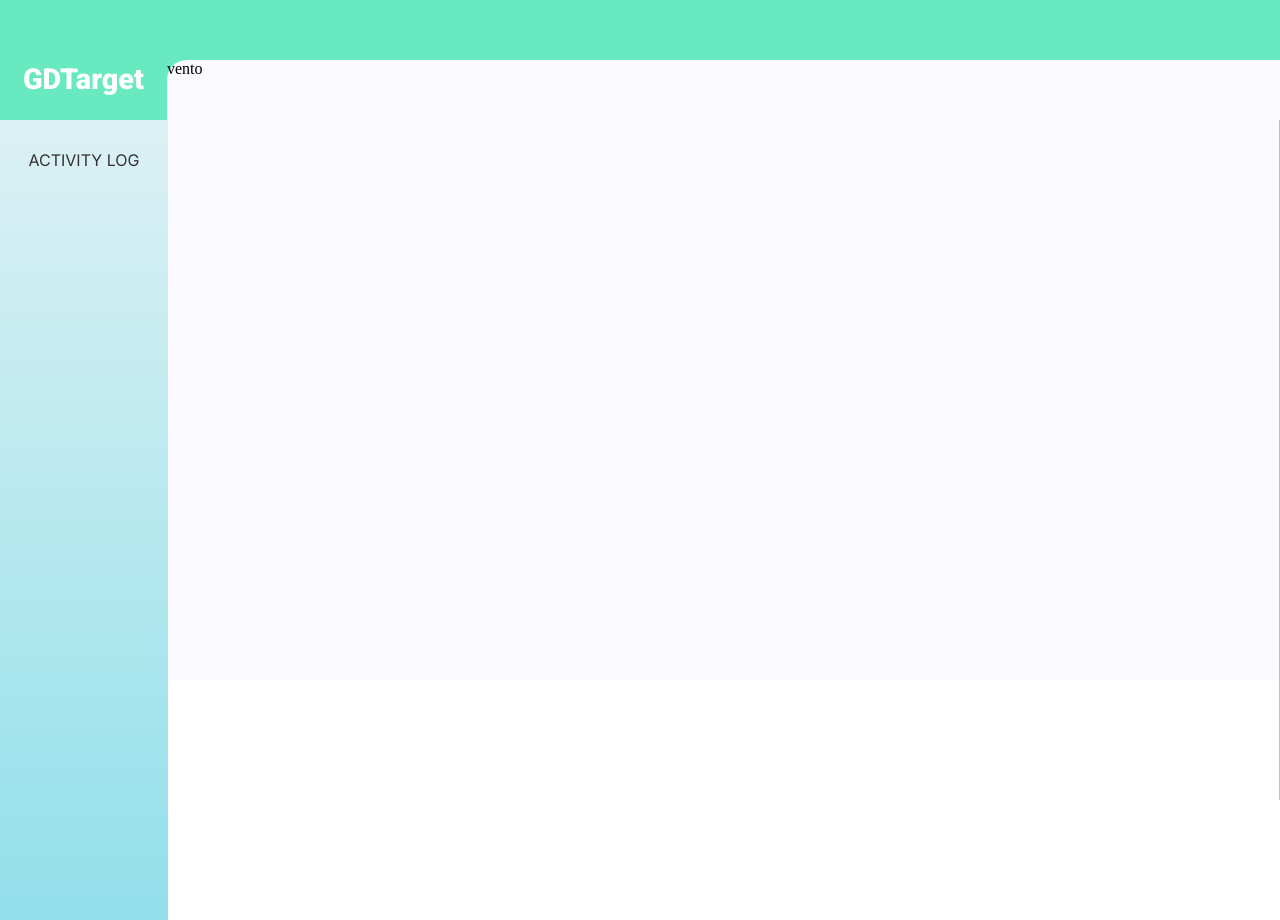
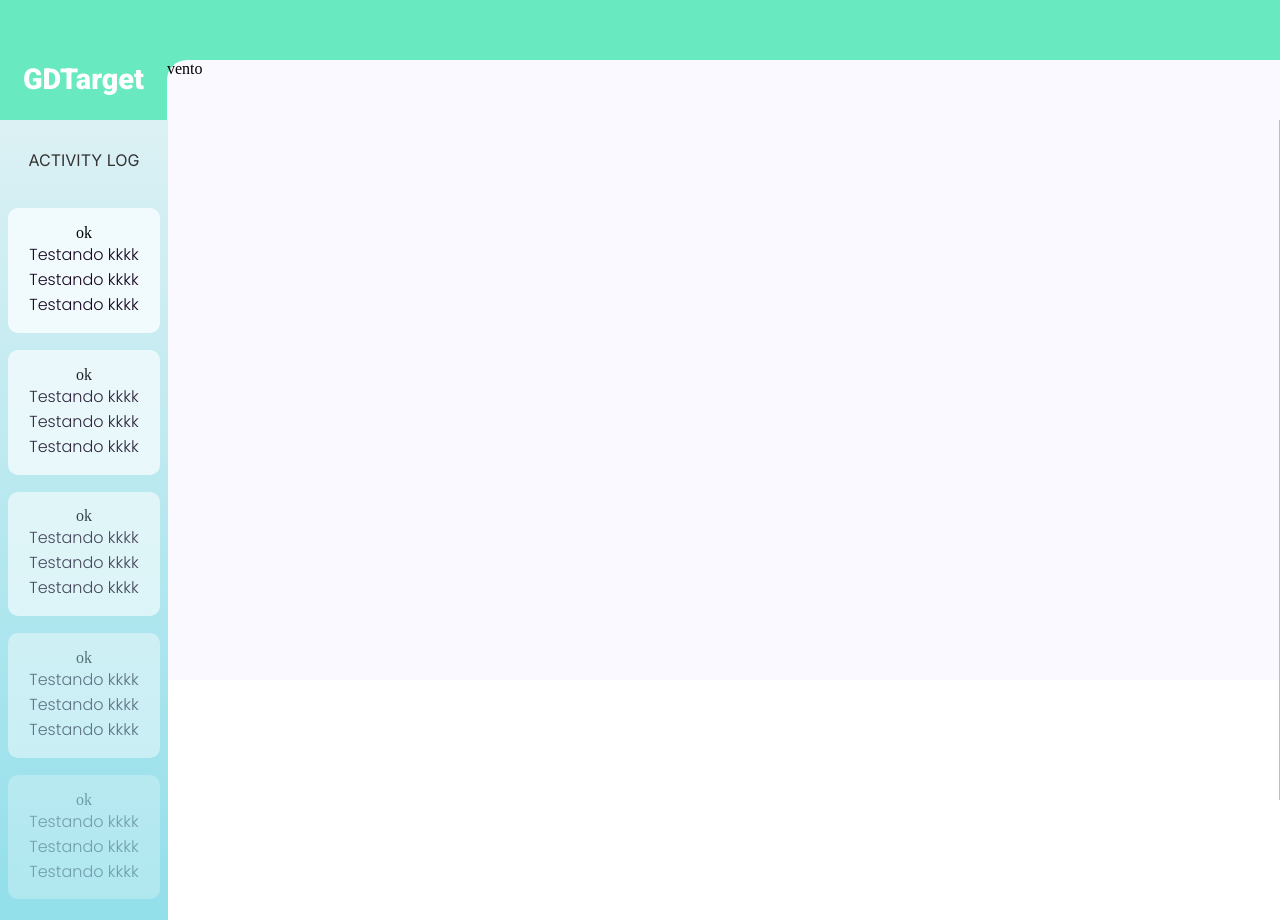
Before and after one commit to GabrielDavid1/GDTarget, a React (Vite) app: page / in a window 1280 px wide. Built offline with nearby package versions, Linux system fonts and the light colour scheme.

Commit message:
cards has been implements

```diff
--- a/src/App.tsx
+++ b/src/App.tsx
@@ -1,4 +1,7 @@
+//React
 import { useReducer } from "react";
+
+//Styles
 import { AppHeader,
   AppContainer,
   AppAside,
@@ -14,6 +17,9 @@ import { AppHeader,
   AppAsideContent
 } from "./AppStyle";
 import "./styles/global.css";
+
+//Components
+import Card from "./components/Card/Card";
 
 function init(initialCount: number) {
   return {
@@ -55,6 +61,12 @@ function App() {
         <AppAsideHeader> ACTIVITY LOG </AppAsideHeader>
         <AppAsideContent>
 
+            <Card index={0} text="Testando kkkk Testando kkkk Testando kkkk" />
+            <Card index={1} text="Testando kkkk Testando kkkk Testando kkkk" />
+            <Card index={2} text="Testando kkkk Testando kkkk Testando kkkk" />
+            <Card index={3} text="Testando kkkk Testando kkkk Testando kkkk" />
+            <Card index={4} text="Testando kkkk Testando kkkk Testando kkkk" />
+
         </AppAsideContent>
       </AppAside>
 
--- a/src/AppStyle.ts
+++ b/src/AppStyle.ts
@@ -69,6 +69,10 @@ export const AppAsideHeader = styled.div`
 export const AppAsideContent = styled.div`
     width: 100%;
     height: 90%;
+    display: flex;
+    flex-direction: column;
+    justify-content: flex-start;
+    align-items: center;
 `;
 
 export const AppMain = styled.main`
--- /dev/null
+++ b/src/components/Card/Card.tsx
@@ -0,0 +1,30 @@
+import {
+  CardContainer,
+  CardContent,
+} from "./styles";
+
+interface Props {
+  text:string;
+  index:number;
+}
+
+const getOpacity: any = {
+  0: 100,
+  1: 85,
+  2: 70,
+  3: 50,
+  4: 30
+};
+
+const Card = ({
+  text,
+  index,
+}: Props) => (
+  <CardContainer opacity={getOpacity[index]}>
+    ok
+    <CardContent>{text}</CardContent>
+
+  </CardContainer>
+);
+
+export default Card;
--- /dev/null
+++ b/src/components/Card/styles.ts
@@ -0,0 +1,27 @@
+import styled from "styled-components";
+import { theme } from "../../styles/theme";
+
+interface Props {
+  opacity: number;
+}
+
+export const CardContainer = styled.div<Props>`
+    width: auto;
+    height: 15%;
+    display:flex;
+    align-items:center;
+    border-radius: 10px;
+    flex-direction: column;
+    justify-content:center;
+    opacity: ${({ opacity }) => `${opacity}%` };
+    background-color: ${theme.elements.CARD.color};
+    margin: 5%;
+    padding: 5%;
+`;
+
+export const CardContent = styled.div`
+    width: 100%;
+    text-align: center;
+    font-family: 'Poppins', sans-serif;
+    color:#170620;
+`;
--- a/src/styles/global.css
+++ b/src/styles/global.css
@@ -1,6 +1,8 @@
 @import url('https://fonts.googleapis.com/css2?family=Raleway:wght@300&family=Roboto+Mono&display=swap');
 @import url('https://fonts.googleapis.com/css2?family=Raleway:wght@300&family=Roboto:wght@900&display=swap');
 @import url('https://fonts.googleapis.com/css2?family=Inter&family=Raleway:wght@300&display=swap');
+@import url('https://fonts.googleapis.com/css2?family=Poppins:wght@300&family=Raleway:wght@300&display=swap');
+
 body {
   margin: 0 auto;
   overflow-y: hidden;
```
Also changed, not shown: src/components/ButtonComponent.tsx (deleted, +0 -24 lines), src/assets/images/first_hit.png (added).
